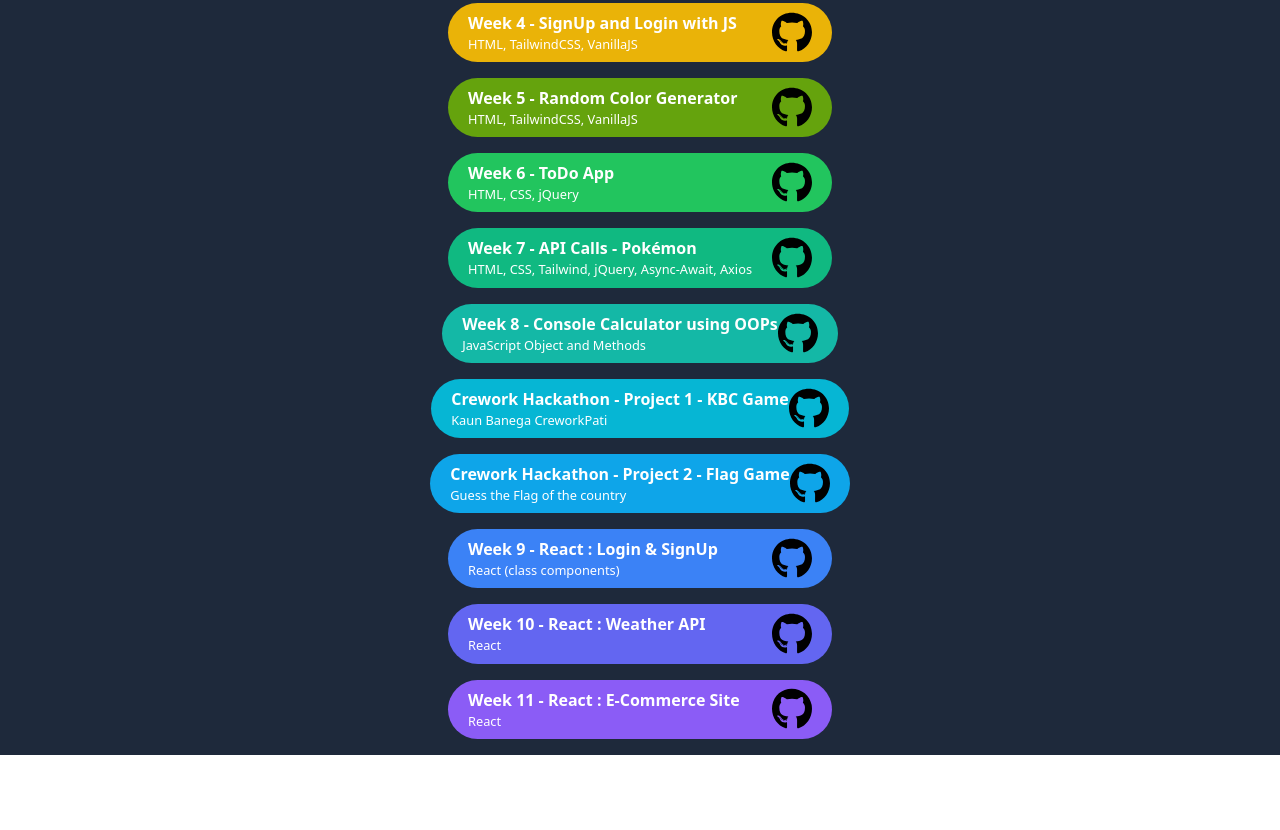
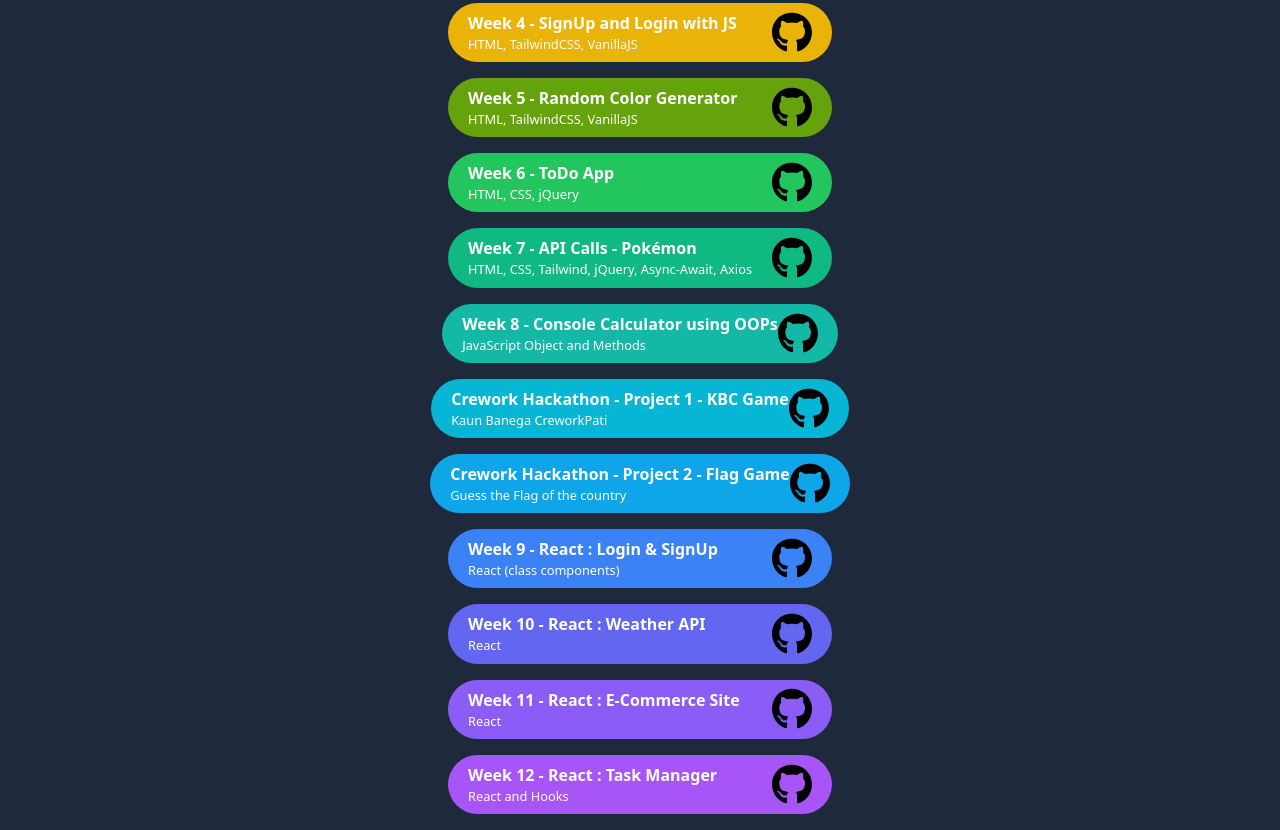
Before and after one commit to urlunaticguy/crework, a website: page index.html in a window 1280 px wide. Shown: the part 313-1143 px from the top of the page. Before the commit the page ends 1068 px from the top, so only its background shows below. Drawn offline with Linux system fonts and the light colour scheme.

Commit message:
added week 12 react

```diff
--- a/index.html
+++ b/index.html
@@ -149,6 +149,15 @@
 
         <!-- add react month 3 week four here -->
         <!-- swapping to do wala project will be added here -->
+        <button class="flex justify-between text-start px-[20px] py-[8px] items-center bg-purple-500 hover:bg-purple-600 text-white min-h-[2rem] min-w-full applewebsite3:min-w-[30vw] applewebsite3:rounded-full">
+            <a href="https://brilliant-choux-d68755.netlify.app/" target="_blank">
+                <strong>Week 12 - React : Task Manager</strong>
+                <p class="text-[0.8rem]">
+                    React and Hooks
+                </p>
+            </a>
+            <a href="https://github.com/urlunaticguy/crework-react-week4-taskmanager" target="_blank"><img class=" w-10" src="./githubSVG.svg" alt=""></a>
+        </button>
     </div>
 </body>
 </html>
```
Also changed, not shown: dist/output.css.
